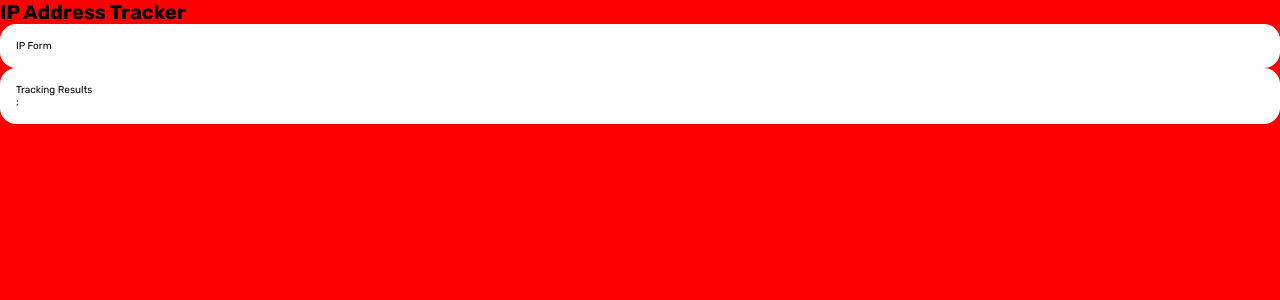
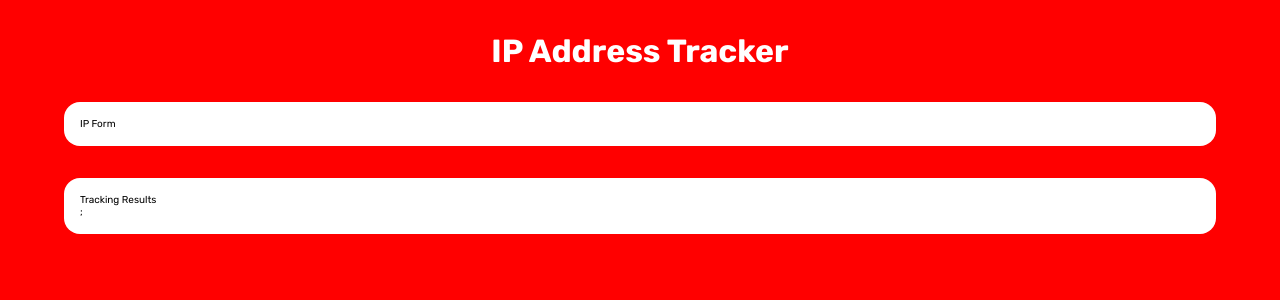
Before and after one commit to riwepo/fem-ip-address-tracker, a React (Create React App) app: page / in a window 1280 px wide. Shown: the top 300 px of the page. Built offline with nearby package versions, Linux system fonts and the light colour scheme.

Commit message:
style container and heading

```diff
--- a/src/App.js
+++ b/src/App.js
@@ -2,16 +2,16 @@ import React from "react";
 
 import Background from "./components/Background";
 import IpForm from "./components/IpForm";
+import TrackingResults from "./components/TrackingResults";
 
 import classes from "./App.module.css";
-import TrackingResults from "./components/TrackingResults";
 
 function App() {
   return (
     <main>
       <>
         <div className={classes.foregroundContainer}>
-          <h1>IP Address Tracker</h1>
+          <h1 className={classes.heading}>IP Address Tracker</h1>
           <IpForm />
           <TrackingResults />
         </div>
--- a/src/App.module.css
+++ b/src/App.module.css
@@ -1,3 +1,18 @@
 .foregroundContainer {
+  width: 90%;
   z-index: 10;
+  margin: 2rem auto 2rem auto;
+
+  display: flex;
+  flex-direction: column;
+  justify-content: space-around;
+  align-items: stretch;
+  gap: 2rem;
 }
+
+.heading {
+  align-self: center;
+  color: var(--white-color);
+  font-size: 2rem;
+  font-weight: 700;
+}
```
